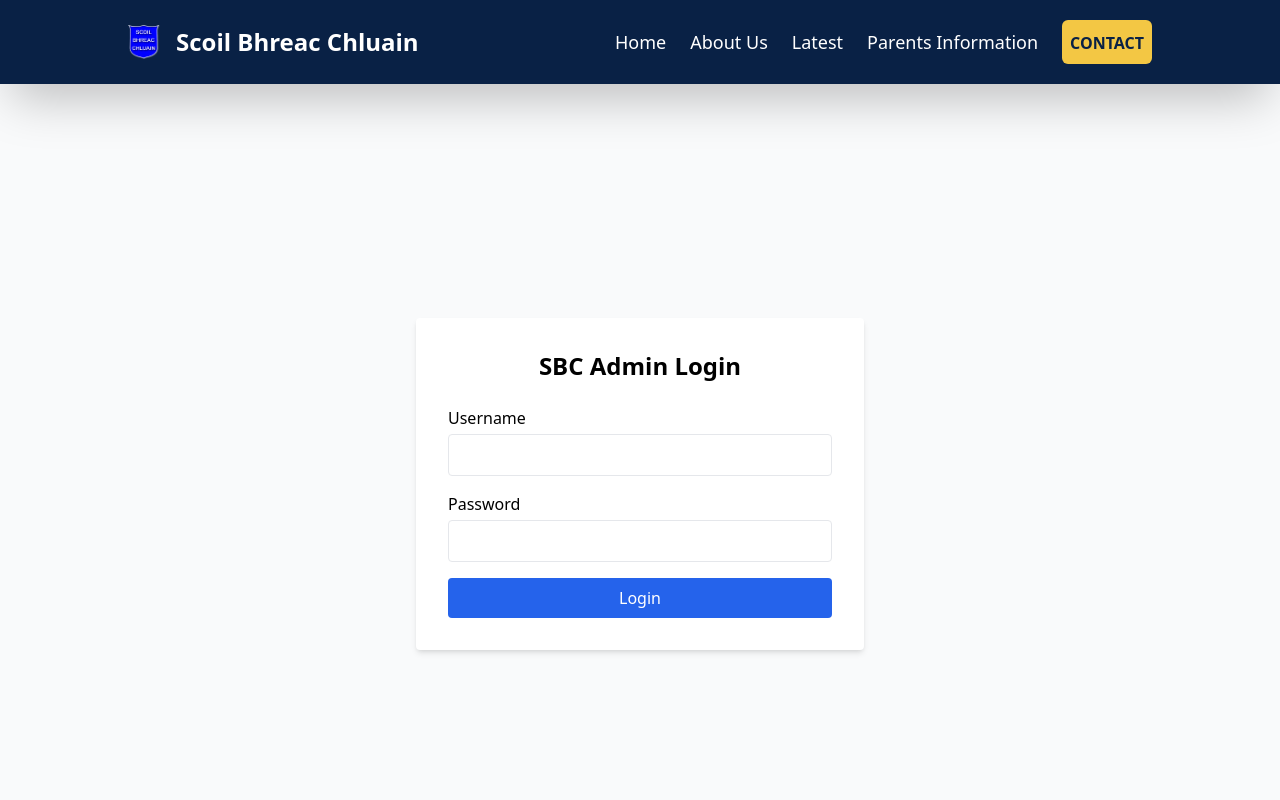
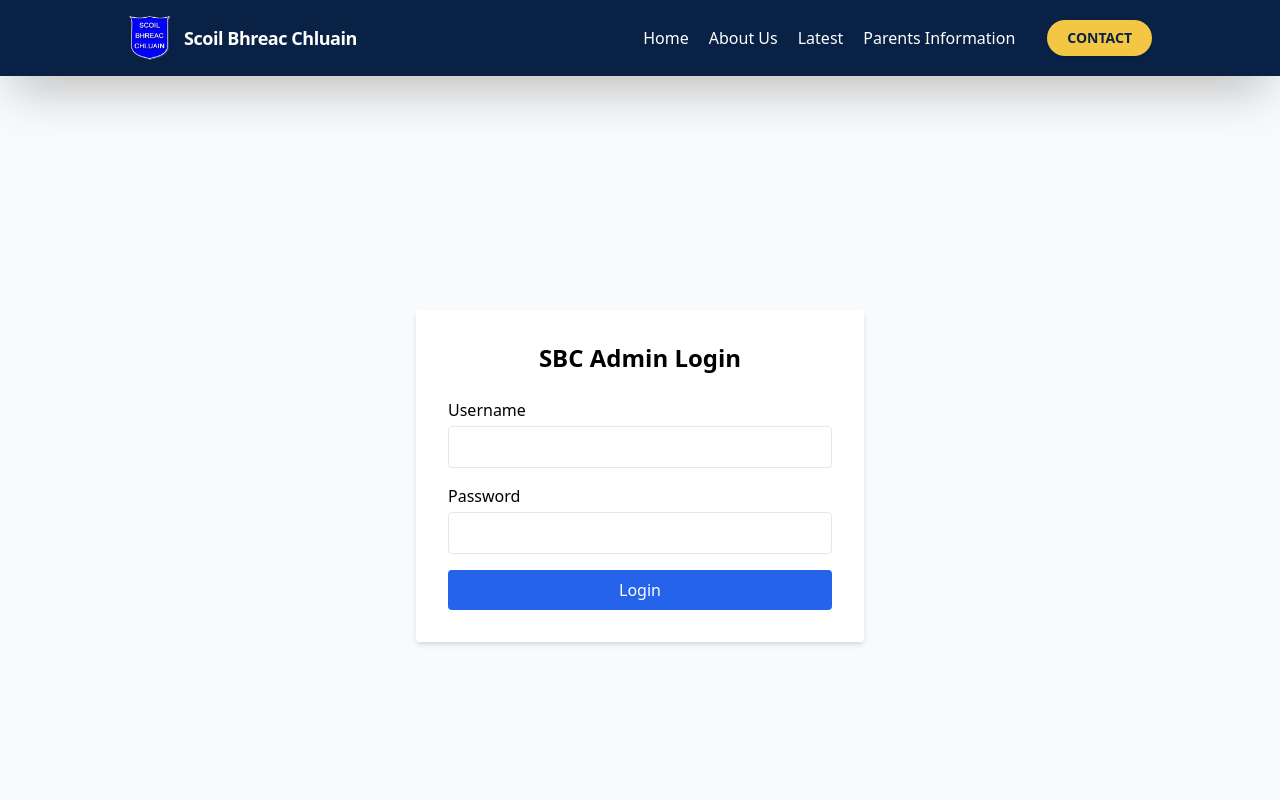
Before and after one commit to newsyd04/scoil-bhreac-chluain-website, a React (Vite) app: page /login in a window 1280 px wide. Shown: the top 800 px of the page. Built offline with nearby package versions, Linux system fonts and the light colour scheme.

Commit message:
frontend changes

```diff
--- a/src/components/Navbar.jsx
+++ b/src/components/Navbar.jsx
@@ -1,91 +1,104 @@
-import React, { useState } from "react";
-import { Link } from "react-router-dom"; // Import Link from react-router-dom
+import React, { useEffect, useState } from "react";
+import { Link, useLocation } from "react-router-dom";
 import logo from "../assets/logo.png";
 
 export default function Navbar() {
   const [isOpen, setIsOpen] = useState(false);
+  const { pathname } = useLocation();
+
+  // Close menu on route change
+  useEffect(() => setIsOpen(false), [pathname]);
+
+  const navItem = (
+    to,
+    label,
+    extra = ""
+  ) => (
+    <Link
+      to={to}
+      className={`relative px-2 py-1 rounded focus:outline-none focus-visible:ring-2 focus-visible:ring-white/60 transition-colors hover:text-sbc-yellow ${extra}`}
+    >
+      <span>{label}</span>
+      {/* underline only on hovered/focused item */}
+      <span className="pointer-events-none absolute left-0 -bottom-1 h-0.5 w-0 bg-sbc-yellow transition-all duration-300 group-hover:w-0 hover:w-full focus-visible:w-full" />
+    </Link>
+  );
 
   return (
     <nav className="bg-sbc-blue sticky top-0 z-50 text-white shadow-2xl">
-      <div className="container mx-auto px-6 lg:px-32 py-5 flex justify-between items-center">
-        {/* Logo */}
-        <div className="text-2xl font-bold flex flex-row items-center">
-          <div>
-            <img className="w-12 pr-4" src={logo} alt="School Logo" />
+      <div className="container mx-auto px-6 lg:px-32 py-4 flex items-center justify-between">
+        {/* Brand */}
+        <Link to="/" className="flex items-center gap-3">
+          <img className="w-11 h-11 object-contain" src={logo} alt="School Logo" />
+          <span className="text-lg font-extrabold tracking-tight">Scoil Bhreac Chluain</span>
+        </Link>
+
+        {/* Desktop menu */}
+        <div className="hidden md:flex items-center gap-6">
+          <div className="flex items-center gap-1">
+            {navItem("/", "Home")}
+            {navItem("/about-us", "About Us")}
+            {navItem("/latest", "Latest")}
+            {navItem("/parents-information", "Parents Information")}
           </div>
-          <div>
-            <Link to="/">
-              Scoil Bhreac Chluain
+          <Link
+            to="/contact"
+            className="inline-flex items-center rounded-full bg-sbc-yellow text-sbc-blue font-extrabold text-sm px-5 py-2 shadow hover:shadow-md transition focus:outline-none focus-visible:ring-2 focus-visible:ring-white/60"
+          >
+            CONTACT
           </Link>
         </div>
+
+        {/* Mobile toggle */}
+        <button
+          onClick={() => setIsOpen((v) => !v)}
+          className="md:hidden inline-flex items-center justify-center rounded-md p-2 text-white hover:bg-white/10 focus:outline-none focus-visible:ring-2 focus-visible:ring-white/60"
+          aria-label={isOpen ? "Close menu" : "Open menu"}
+          aria-expanded={isOpen}
+          aria-controls="mobile-menu"
+        >
+          {/* Animated burger to X */}
+          <div className="relative w-6 h-6">
+            <span
+              className={`absolute left-0 top-1 block h-[2px] w-6 bg-current transition-transform duration-300 ${
+                isOpen ? "translate-y-2 rotate-45" : ""
+              }`}
+            />
+            <span
+              className={`absolute left-0 top-1/2 block h-[2px] w-6 -translate-y-1/2 bg-current transition-opacity duration-300 ${
+                isOpen ? "opacity-0" : "opacity-100"
+              }`}
+            />
+            <span
+              className={`absolute left-0 bottom-1 block h-[2px] w-6 bg-current transition-transform duration-300 ${
+                isOpen ? "-translate-y-2 -rotate-45" : ""
+              }`}
+            />
           </div>
-        {/* Desktop Menu */}
-        <ul className="hidden md:flex space-x-6 text-lg items-center">
-          <li>
-            <Link to="/" className="hover:text-sbc-yellow transition">
-              Home
-            </Link>
-          </li>
-          <li>
-            <Link to="/about-us" className="hover:text-sbc-yellow transition">
-              About Us
-            </Link>
-          </li>
-          <li>
-            <Link to="/latest" className="hover:text-sbc-yellow transition">
-              Latest
-            </Link>
-          </li>
-          <li>
-            <Link
-              to="/parents-information"
-              className="hover:text-sbc-yellow transition"
-            >
-              Parents Information
-            </Link>
-          </li>
-          <li className="p-2 bg-sbc-yellow rounded-md">
-            <Link to="/contact" className="hover:bg-sbc-y transition text-sbc-blue text-base font-extrabold">
-              CONTACT
-            </Link>
-          </li>
-        </ul>
-
-        {/* Mobile Menu Button */}
-        <button
-          onClick={() => setIsOpen(!isOpen)}
-          className="md:hidden text-white focus:outline-none"
-        >
-          <svg
-            xmlns="http://www.w3.org/2000/svg"
-            className="h-6 w-6"
-            fill="none"
-            viewBox="0 0 24 24"
-            stroke="currentColor"
-            strokeWidth={2}
-          >
-            <path
-              strokeLinecap="round"
-              strokeLinejoin="round"
-              d={isOpen ? "M6 18L18 6M6 6l12 12" : "M4 6h16M4 12h16M4 18h16"}
-            />
-          </svg>
         </button>
       </div>
 
-      {/* Mobile Menu */}
-      {isOpen && (
-        <ul className="md:hidden bg-sbc-blue text-lg space-y-2 p-4">
+      {/* Mobile dropdown — same structure as your original, but polished */}
+      <div
+        id="mobile-menu"
+        className={`md:hidden overflow-hidden transition-[max-height,opacity] duration-300 ease-out ${
+          isOpen ? "max-h-[70vh] opacity-100" : "max-h-0 opacity-0"
+        }`}
+      >
+        <div className="mx-4 mb-4 rounded-2xl border border-white/10 bg-white/5 backdrop-blur-sm shadow-lg">
+          <ul className="py-2 text-base">
             <li>
-            <Link to="/" className="block hover:text-yellow-300 transition" onClick={() => setIsOpen(!isOpen)}>
+              <Link
+                to="/"
+                className="block px-4 py-3 hover:bg-white/10 rounded-xl mx-2 transition"
+              >
                 Home
               </Link>
             </li>
             <li>
               <Link
                 to="/about-us"
-              className="block hover:text-yellow-300 transition"
-              onClick={() => setIsOpen(!isOpen)}
+                className="block px-4 py-3 hover:bg-white/10 rounded-xl mx-2 transition"
               >
                 About Us
               </Link>
@@ -93,8 +106,7 @@ export default function Navbar() {
             <li>
               <Link
                 to="/latest"
-              className="block hover:text-yellow-300 transition"
-              onClick={() => setIsOpen(!isOpen)}
+                className="block px-4 py-3 hover:bg-white/10 rounded-xl mx-2 transition"
               >
                 Latest
               </Link>
@@ -102,19 +114,22 @@ export default function Navbar() {
             <li>
               <Link
                 to="/parents-information"
-              className="block hover:text-yellow-300 transition"
-              onClick={() => setIsOpen(!isOpen)}
+                className="block px-4 py-3 hover:bg-white/10 rounded-xl mx-2 transition"
               >
-              Parent's Information
+                Parents Information
               </Link>
             </li>
-          <li>
-            <Link to="/contact" className="block hover:text-yellow-300 transition" onClick={() => setIsOpen(!isOpen)}>
-              Contact
+            <li className="px-4 pt-2">
+              <Link
+                to="/contact"
+                className="block w-full text-center rounded-full bg-sbc-yellow text-sbc-blue font-extrabold px-5 py-3 shadow hover:shadow-md"
+              >
+                CONTACT
               </Link>
             </li>
           </ul>
-      )}
+        </div>
+      </div>
     </nav>
   );
 }
--- a/src/pages/HomePage.jsx
+++ b/src/pages/HomePage.jsx
@@ -93,7 +93,8 @@ const HomePage = () => {
       {/* ================= Hero ================= */}
       <section aria-label="School highlights" className="relative isolate">
         <div className="relative w-full bg-gray-900">
-          <div className="relative h-[46vh] min-h-[360px] md:h-[60vh] lg:h-[68vh] overflow-hidden">
+          {/* Option A: Taller mobile hero using svh + better focal point */}
+          <div className="relative h-[78svh] min-h-[360px] md:h-[60vh] lg:h-[68vh] overflow-hidden">
             {slides.map((s, i) => (
               <div
                 key={i}
@@ -105,24 +106,28 @@ const HomePage = () => {
                 <img
                   src={s.image}
                   alt={s.alt}
-                  className="h-full w-full object-cover"
+                  className="h-full w-full object-cover object-[center_30%]"
                   loading={i === 0 ? "eager" : "lazy"}
                 />
-                <div className="absolute inset-0 bg-gradient-to-t from-black/70 via-black/30 to-black/10" />
+                <div className="absolute inset-0 bg-gradient-to-t from-black/80 via-black/40 to-transparent" />
               </div>
             ))}
           </div>
 
-          <div className="absolute inset-0 flex items-center">
+          {/* Option A + B: Bottom-aligned content on mobile with a glass card */}
+          <div className="absolute inset-0 flex items-end md:items-center pb-[calc(env(safe-area-inset-bottom,0)+1.25rem)]">
             <div className="mx-auto w-full max-w-6xl px-4">
               <div className="max-w-2xl">
-                <h1 className="text-3xl md:text-5xl font-extrabold text-white leading-tight">
+                {/* Option B: subtle glass card only on mobile */}
+                <div className="rounded-2xl bg-black/35 backdrop-blur-sm p-4 md:bg-transparent md:backdrop-blur-0 md:p-0">
+                  {/* Option E: fluid type via clamp + tighter leading */}
+                  <h1 className="text-[clamp(1.75rem,6vw,2.75rem)] md:text-5xl font-extrabold text-white leading-[1.1] tracking-tight">
                     {slides[idx].headline}
                   </h1>
-                <p className="mt-3 md:mt-4 text-base md:text-lg text-white/90">
+                  <p className="mt-2 md:mt-4 text-[clamp(0.95rem,3.6vw,1.125rem)] text-white/90">
                     {slides[idx].sub}
                   </p>
-                <div className="mt-6 flex flex-col sm:flex-row gap-3">
+                  <div className="mt-5 flex flex-col sm:flex-row gap-3">
                     <a
                       href={`${baseUrl}/Admission-Application-Form.pdf`}
                       className="inline-flex justify-center rounded-full px-6 py-3 bg-white text-sbc-blue font-semibold shadow hover:shadow-md transition"
@@ -135,6 +140,7 @@ const HomePage = () => {
                     >
                       Admissions Notice
                     </a>
+                  </div>
                 </div>
               </div>
             </div>
```
Lines whose indentation alone changed are shown as unchanged.
